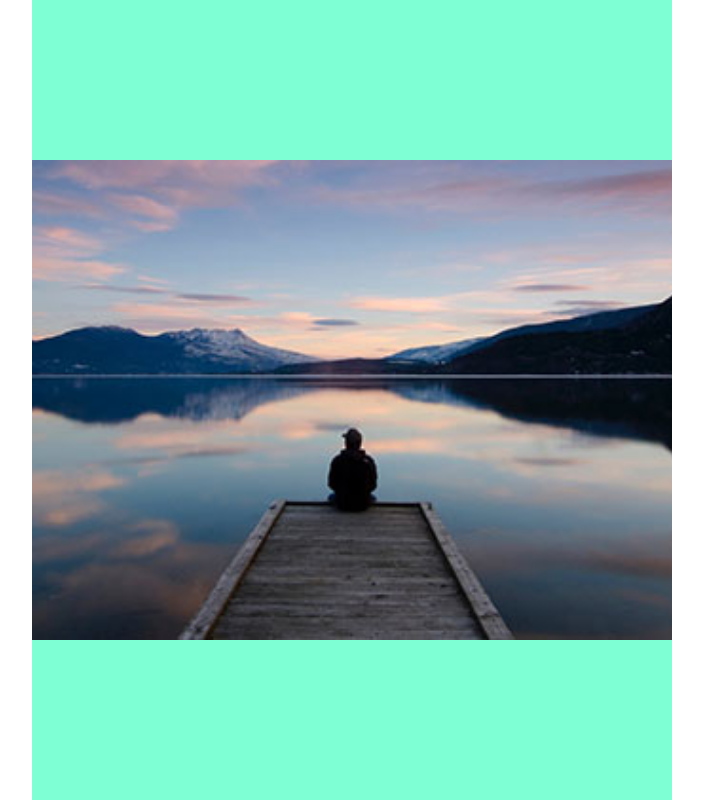
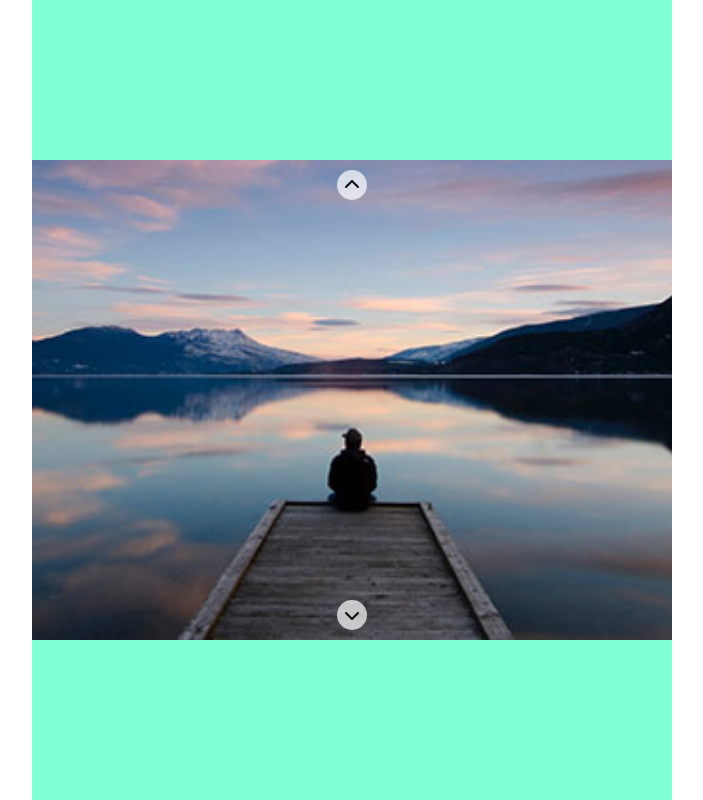
Before and after one commit to nespolisimmaco/js-array-carousel, a plain HTML site: page index.html in a window 1280 px wide. Shown: the whole page, without its empty margins (288-991 px from the left). Drawn offline with Linux system fonts and the light colour scheme.

Commit message:
Add: created navigation buttons of the slider

```diff
--- a/css/style.css
+++ b/css/style.css
@@ -23,6 +23,7 @@ img {
 /* ----- Slider ----- */
 .slider {
     width: 100%;
+    position: relative;
     /* debug */
     background-color: brown;
 }
@@ -48,3 +49,28 @@ img {
 .active-item {
     display: block;
 }
+
+/* Navigation buttons of the slider */
+.next,
+.previous {
+    height: 30px;
+    width: 30px;
+    background-color: rgba(255, 255, 255, 0.7);
+    border-radius: 50%;
+    display: flex;
+    justify-content: center;
+    align-items: center;
+    position: absolute;
+}
+
+.slider .next {
+    bottom: 10px;
+    left: 50%;
+    transform: translateX(-50%);
+}
+
+.slider .previous {
+    top: 10px;
+    left: 50%;
+    transform: translateX(-50%);
+}
--- a/index.html
+++ b/index.html
@@ -7,6 +7,8 @@
     <title>Carousel</title>
     <!-- Custom styles -->
     <link rel="stylesheet" href="css/style.css">
+    <!-- Font awesome -->
+    <link rel="stylesheet" href="https://cdnjs.cloudflare.com/ajax/libs/font-awesome/6.3.0/css/all.min.css" integrity="sha512-SzlrxWUlpfuzQ+pcUCosxcglQRNAq/DZjVsC0lE40xsADsfeQoEypE+enwcOiGjk/bSuGGKHEyjSoQ1zVisanQ==" crossorigin="anonymous" referrerpolicy="no-referrer" />
 </head>
 <body>
     <!-- Container -->
@@ -21,7 +23,8 @@
                 </div> -->
             </div>
             <!-- Buttons -->
-
+            <div class="next"><i class="fa-solid fa-chevron-down"></i></div>
+            <div class="previous"><i class="fa-solid fa-chevron-up"></i></div>
         </div>
         <!-- End Slider -->
     </div>
```
